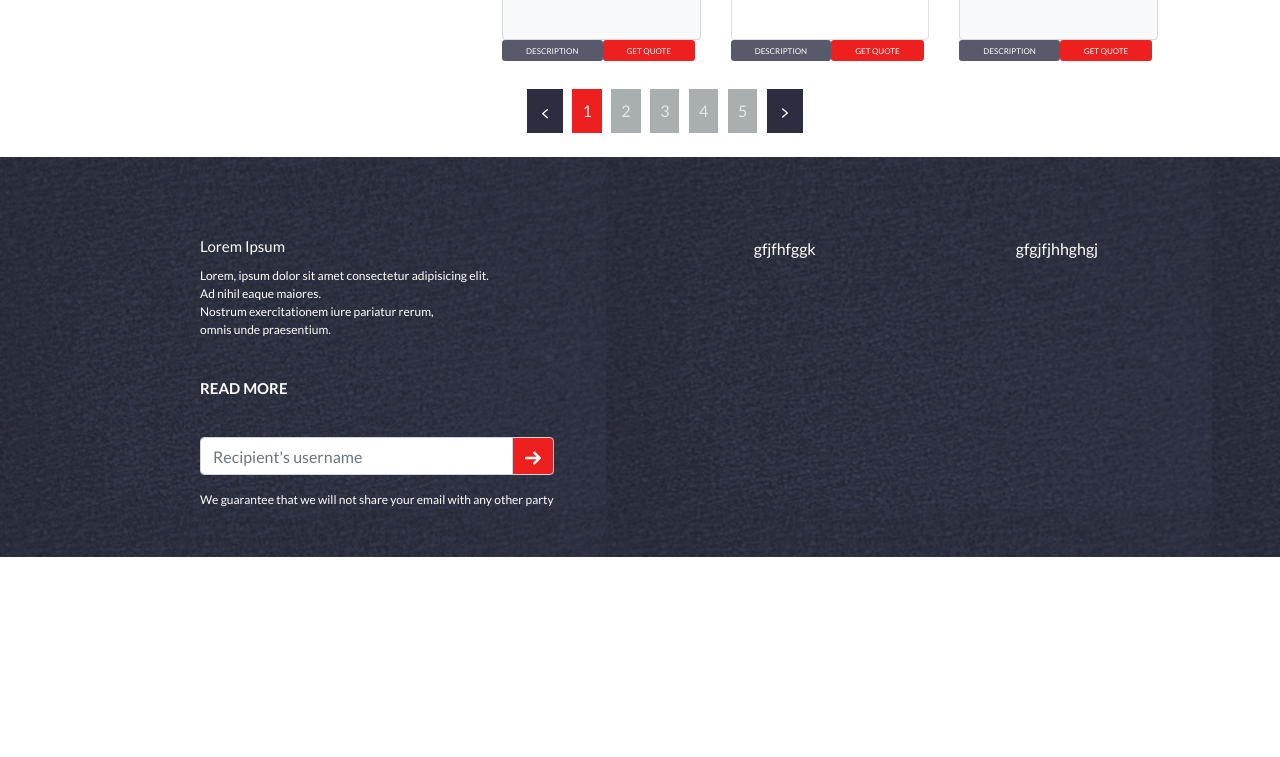
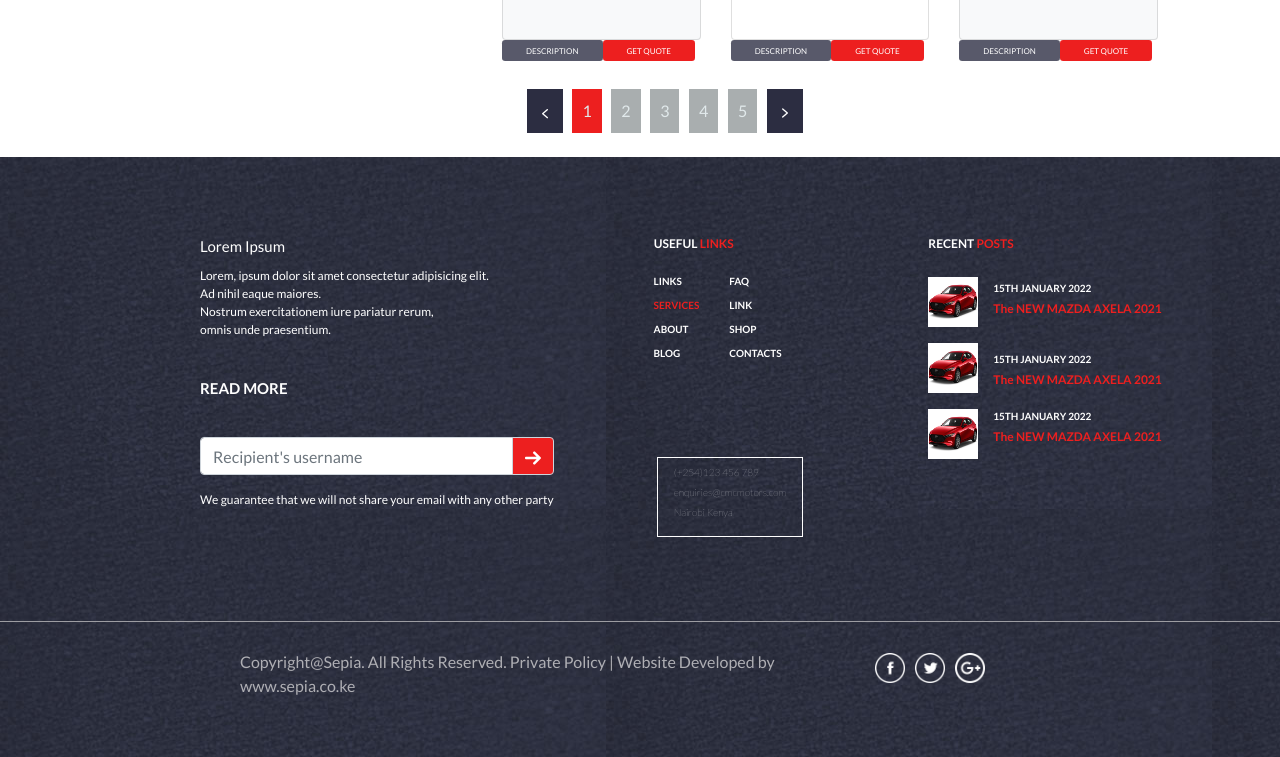
Before and after one commit to chrismcligeyo/cmcMotorsCopy, a website built with webpack: page src/index.html in a window 1280 px wide. Shown: the part 2134-2891 px from the top of the page. Before the commit the page ends 2691 px from the top, so only its background shows below. Built offline with nearby package versions, Linux system fonts and the light colour scheme.

Commit message:
footer section complete, website done for desktop view

```diff
--- a/src/assets/css/app.scss
+++ b/src/assets/css/app.scss
@@ -517,32 +517,28 @@ section {
       }
     }
 
-    .pagination{
-
+    .pagination {
       padding: 20px;
 
-
-      a{
+      a {
         text-decoration: none;
         background-color: #a9aeaf;
         //padding: 10px;
         color: #e1e9eb;
-        margin:0.3rem;
+        margin: 0.3rem;
 
         // img{
         //   background: #2c2d41;
         //   padding: 10px;
         // }
       }
-      a.img-class{
+      a.img-class {
         background: #2c2d41;
         padding: 10px;
       }
-      a.sec{
+      a.sec {
         padding: 10px;
       }
-
-
     }
   }
 }
@@ -552,64 +548,163 @@ section {
           =============================
           */
 
-          #bottom-footer{
+#bottom-footer {
   background: url(../../assets/imgs/footer.jpg);
-            height:400px;
+  height: 600px;
   //
 
-            .footer-details{
-              display:flex;
-              color:white;
+  .footer-details {
+    display: flex;
+    color: white;
     margin-left: 200px;
 
-               .lorem-search{
+    .lorem-search {
       margin-top: 80px;
 
-              h3{
-                color:#fff;
+      h3 {
+        color: #fff;
         font-size: 15px;
       }
-              p{
-                font-size:12px;
-              };
-              .readmore{
-                h3{
+      p {
+        font-size: 12px;
+      }
+      .readmore {
+        h3 {
           font-weight: bolder;
-                  margin-top:40px;
-                  margin-bottom:40px;
+          margin-top: 40px;
+          margin-bottom: 40px;
         }
-                // .input-group{
-                //   .input-group-append{
-                //     .input-group-text{
-                //   background-color: #ed1f1f !important;
-                // }
+      }
+    }
+    .useful-links {
+      margin-top: 80px;
+      margin-left: 100px;
+      display: flex;
+      flex-direction: row;
+      h3 {
+        font-weight: bolder;
+        color: #fff;
+        font-size: 12px;
+      }
+      .links-listing {
+        //margin-top: 80px;
+        margin-left: -80px;
+        ul {
+          margin-top: 30px;
+          list-style: none;
 
-                //   }
+          li {
+            a {
+              text-decoration: none;
+              font-weight: bolder;
+              color: #fff;
+              font-size: 10px;
+              span{
+                color: #ed1f1f;
+              }
+            }
+          }
+        }
+      }
+      .links-faq {
+        margin-left: 30px;
+        ul {
+          margin-top: 30px;
+          list-style: none;
 
-                // }
+          li {
+            a {
+              text-decoration: none;
+              font-weight: bolder;
+              color: #fff;
+              font-size: 10px;
+            }
+          }
+        }
+      }
+    }
+    .contacts{
+      position: relative;
+      top: 300px;
+      right: 125px;
+      border: #fff 1px solid;
+      padding: 0.5rem 1rem;
+      height: 80px;
 
+      h5{
+          font-weight: lighter;
+          color: #fff;
+          font-size: 10px;
 
       }
     }
-              .useful-links{
+
+    .recent-posts {
       margin-top: 80px;
-                margin-left: 200px;
-                h3{
-                  color:#fff;
+      //margin-left: 200px;
+      h3 {
+        color: #fff;
         font-size: 12px;
+        font-weight: bolder;
+      }
+      .images-images-content{
+        display: flex;
+        margin-top: 25px;
+        .images{
+          display:flex;
+          flex-direction:column;
+          .img{
+            margin:20px;
           }
         }
-              .recent-posts{
-                margin-top: 80px;
-                margin-left: 200px;
-                h3{
-                  color:#fff;
-                  font-size: 12px;
-                }
+        .images-content{
+          display:flex;
+          flex-direction:column;
+          .images-content-1{
+            margin-left: 15px;
+            margin-top: 5px;
+            p{
+              margin-top: 5px;
             }
 
           }
+          .images-content-2{
+            margin-left: 15px;
+            margin-top: 25px;
+            p{
+              margin-top: 3px;
+            }
+          }
+          .images-content-3{
+            margin-left: 15px;
+            margin-top: 10px;
+            p{
+              margin-top: 3px;
+            }
+          }
+        }
+      }
+    }
+  }
+  hr{
+    color:#fff;
+    background-color: #afafb4;
+    width:100%;
+    margin-top: 100px;
+  }
+  .copyright-social-details{
+    display: flex;
+    justify-content: space-between;
+    p{
+      margin-left: 240px;
+    }
+    .social-details-logo{
+      display:flex;
+      margin-right: 290px;
+      margin-top: 10px;
 
+    }
+  }
 }
 
 /*range-filter css*/
--- a/src/index.html
+++ b/src/index.html
@@ -1365,12 +1365,78 @@
               <p>We guarantee that we will not share your email with any other party</p>
           </div>
           <div class="useful-links">
-            gfjfhfggk
+
+              <h3>USEFUL <span style="color: #ed1f1f;">LINKS</span></h3>
+              <div class="links-listing">
+                <ul>
+                  <li><a href="">LINKS</a></li>
+                  <li><a href=""><span>SERVICES</span></a></li>
+                  <li><a href="">ABOUT</a></li>
+                  <li><a href="">BLOG</a></li>
+                </ul>
+                <!-- <div class="links">
+                  <a href="">LINKS</a>
+                  <a href="">SERVICES</a>
+                  <a href="">ABOUT</a>
+                  <a href="">BLOG</a>
+                </div> -->
+
+              </div>
+              <div class="links-faq">
+                <ul>
+                  <li><a href="">FAQ</a></li>
+                  <li><a href="">LINK</a></li>
+                  <li><a href="">SHOP</a></li>
+                  <li><a href="">CONTACTS</a></li>
+                </ul>
+
+              </div>
+
+          </div>
+          <div class="contacts">
+            <h5>(+254)123 456 789</h5>
+            <h5>enquiries@cmcmotors.com</h5>
+            <h5>Nairobi Kenya</h5>
+
           </div>
           <div class="recent-posts">
-            gfgjfjhhghgj
+            <h3>RECENT <span style="color: #ed1f1f;">POSTS</span>
+            <div class="images-images-content">
+              <div class="images">
+                <img style="width: 50px; height:50px; margin-bottom: 1rem;" src="../src/assets/imgs/mazda axela 2021.jpg" alt="">
+                <img style="width: 50px; height:50px; margin-bottom: 1rem;" src="../src/assets/imgs/mazda axela 2021.jpg"" alt="">
+                <img  style="width: 50px; height:50px; margin-bottom: 1rem;" src="../src/assets/imgs/mazda axela 2021.jpg"" alt="">
+              </div>
+              <div class="images-content">
+                <div class="images-content-1">
+                  <h5 style="font-size: 10px; font-weight: bold;"> 15TH JANUARY 2022</h5>
+                  <p style="font-size: 12px; font-weight: bold; color: #ed1f1f;">The NEW MAZDA AXELA 2021</p>
+                </div>
+                <div class="images-content-2">
+                  <h5 style="font-size: 10px; font-weight: bold;"> 15TH JANUARY 2022</h5>
+                  <p style="font-size: 12px; font-weight: bold; color: #ed1f1f;">The NEW MAZDA AXELA 2021</p>
+                </div>
+                <div class="images-content-3">
+                  <h5 style="font-size: 10px; font-weight: bold;"> 15TH JANUARY 2022</h5>
+                  <p style="font-size: 12px; font-weight: bold; color: #ed1f1f;">The NEW MAZDA AXELA 2021</p>
+                </div>
+
+              </div>
+            </div>
+
           </div>
 
+        </div>
+
+        <hr>
+        <div class="copyright-social-details">
+          <p style="color:#afafb4">Copyright@Sepia. All Rights Reserved. Private Policy | Website Developed by www.sepia.co.ke</p>
+          <div class="social-details-logo">
+            <img style="width:40px; height:40px; padding: 5px;" src="../src/assets/imgs/facebook512.png" alt="">
+            <img style="width:40px; height:40px;  padding: 5px;" src="../src/assets/imgs/twitter512.png" alt="">
+
+            <img style="width:40px; height:40px;  padding: 5px;" src="../src/assets/imgs/google-plus 512.png" alt="">
+          </div>
         </div>
 
 
```
Also changed, not shown: src/assets/imgs/facebook512.png (added), src/assets/imgs/facebook_circular.png (added), src/assets/imgs/google-plus 512.png (added), src/assets/imgs/google-plus circe.png (added), src/assets/imgs/mazda axela 2021.jpg (added), src/assets/imgs/twitter512.png (added), src/assets/imgs/twitter_circular.png (added). Lines whose indentation alone changed are shown as unchanged.
